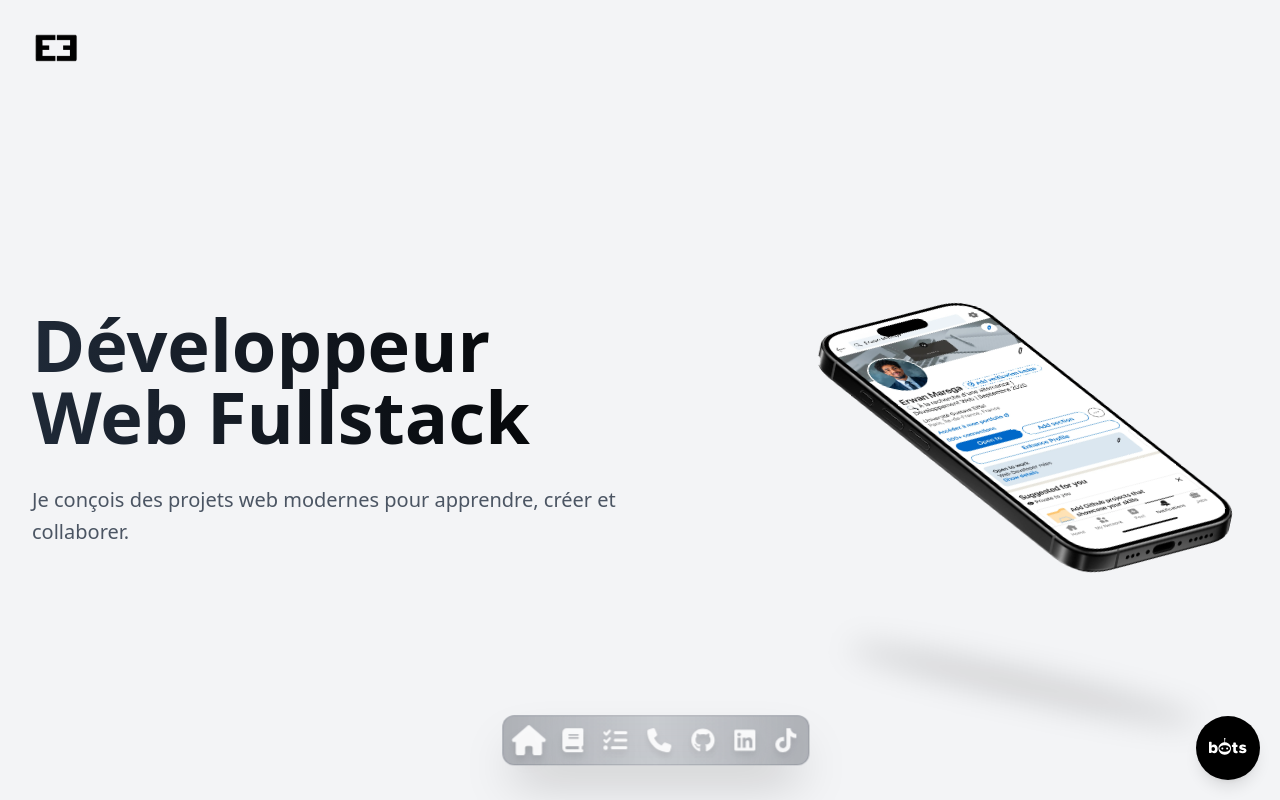
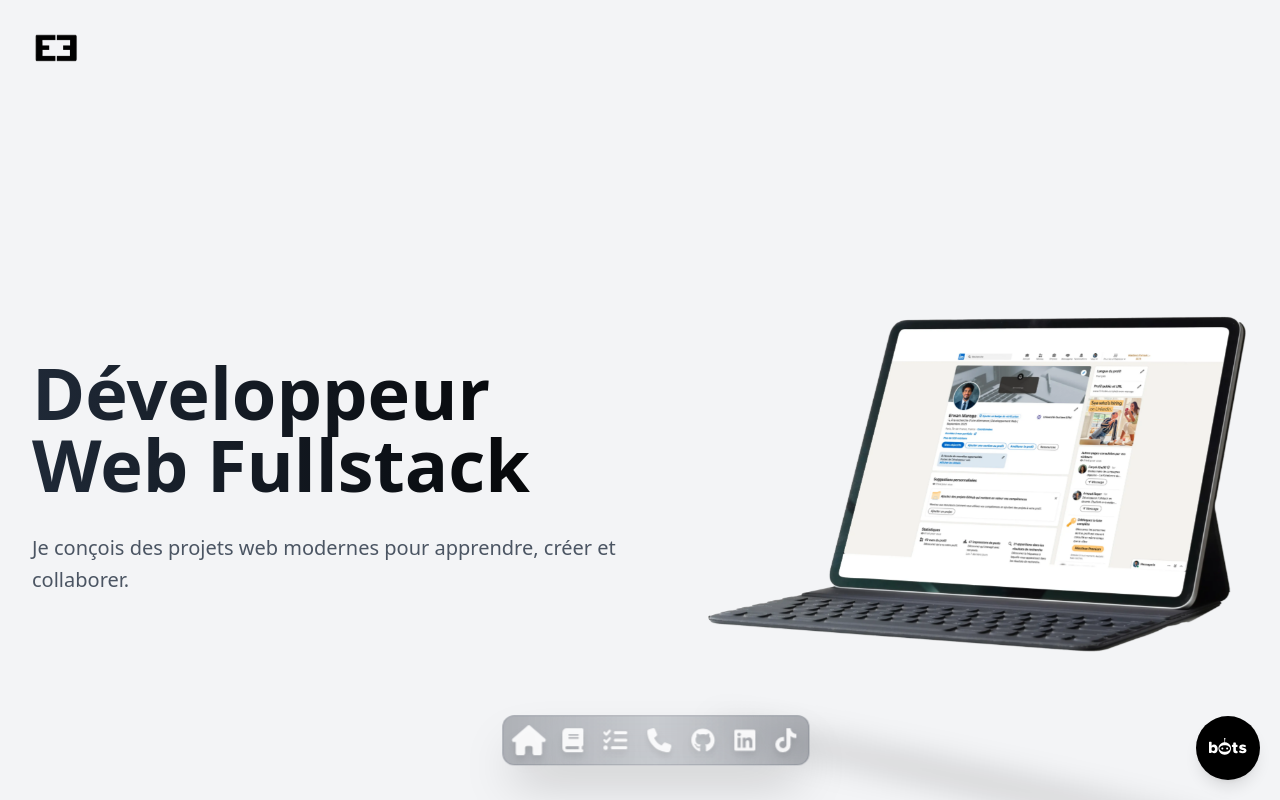
Before and after one commit to erwanmarega/Portfolio, a Vue app: page / in a window 1280 px wide. Shown: the top 800 px of the page. Built offline with nearby package versions, Linux system fonts and the light colour scheme; a web font is replaced by a local one.

Commit message:
changement format image png to webp

```diff
--- a/src/views/home.vue
+++ b/src/views/home.vue
@@ -18,7 +18,7 @@
 
       <div class="lg:w-1/2 flex justify-center lg:justify-end">
         <div class="mockup-container relative">
-          <img :src="smartphoneMockup" alt="Smartphone Mockup" class="mockup-image animate-float transition-transform duration-500 hover:scale-105" />
+          <img :src="IpadMockup" alt="Smartphone Mockup" class="mockup-image animate-float transition-transform duration-500 hover:scale-105" />
         </div>
       </div>
     </section>
@@ -27,13 +27,13 @@
 
 <script>
 import ErwanImage from "../assets/Erwan.webp";
-import SmartphoneMockup from "../assets/mockup.webp";
+import IpadMockup from "../assets/IpadMockup.webp";
 
 export default {
   data() {
     return {
       erwanImage: ErwanImage,
-      smartphoneMockup: SmartphoneMockup,
+      IpadMockup: IpadMockup,
     };
   },
 };
@@ -51,10 +51,10 @@ export default {
 
 @keyframes float {
   0%, 100% {
-    transform: translateY(0) rotate(12deg);
+    transform: translateY(0);
   }
   50% {
-    transform: translateY(-15px) rotate(12deg);
+    transform: translateY(-15px) ;
   }
 }
 
@@ -73,7 +73,7 @@ export default {
   bottom: -25px;
   left: 50%;
   transform: translateX(-50%) rotate(12deg);
-  width: 80%;
+  width: 100%;
   height: 25px;
   border-radius: 50%;
   background: rgba(0, 0, 0, 0.15);
@@ -82,17 +82,18 @@ export default {
 }
 
 .mockup-image {
-  width: 20rem;
-  height: 20rem;
+  width: 18rem;
+  height: 18rem;
   object-fit: contain;
   transform-style: preserve-3d;
-  transform: rotate(12deg);
+ transform: none;
+}
+@media (min-width: 1024px) {
+  .mockup-image {
+    width: 34rem;
+    height: 34rem;
+  transform: none;
+  }
 }
 
-@media (min-width: 1024px) {
-  .mockup-image {
-    width: 28rem;
-    height: 28rem;
-  }
-}
 </style>
```
Also changed, not shown: src/assets/Erwan.png (deleted), src/assets/ipadMockup.webp (added).
